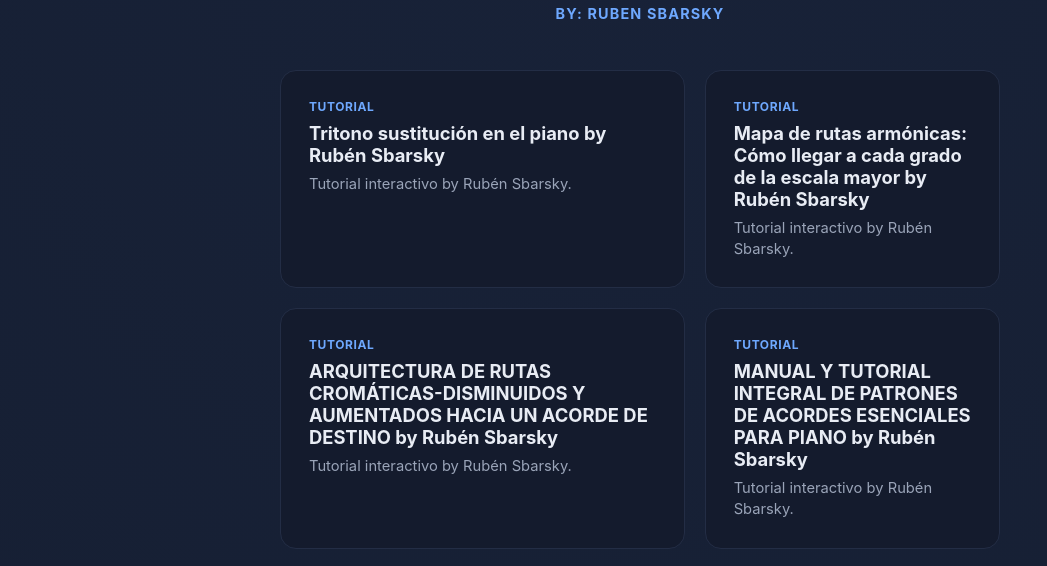
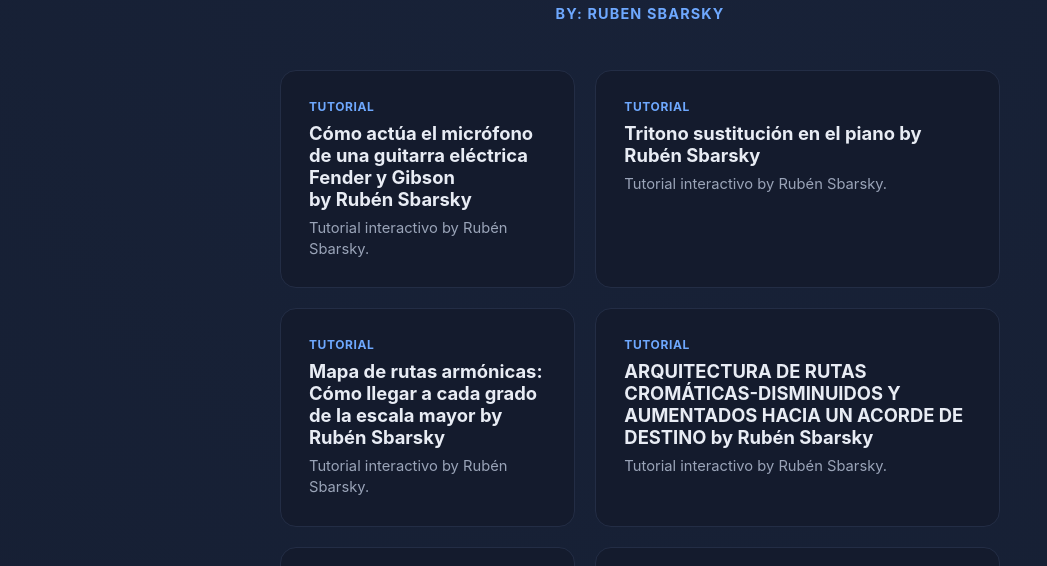
Before and after one commit to rubenurbano/ruben-urbano-piano, a plain HTML site: page index.html in a window 1280 px wide. Shown: the part 155-721 px from the top of the page, without its empty margins (0-1047 px from the left). Drawn offline with Linux system fonts and the light colour scheme.

Commit message:
Anadir tutorial nuevo a la landing page

```diff
--- a/index.html
+++ b/index.html
@@ -92,6 +92,11 @@
   <p class="author">By: Ruben Sbarsky</p>
 
   <div class="grid">
+    <a class="card" href="https://rubenurbano.github.io/ruben-urbano-piano/como-actua-el-microfono-de-una-guitarra-electrica-fender-y-gibson.html">
+      <span class="tag">Tutorial</span>
+      <h2>Cómo actúa el micrófono de una guitarra eléctrica Fender y Gibson<br>by Rubén Sbarsky</h2>
+      <p>Tutorial interactivo by Rubén Sbarsky.</p>
+    </a>
     <a class="card" href="https://rubenurbano.github.io/ruben-urbano-piano/tritono-sustitucion-en-el-piano.html">
       <span class="tag">Tutorial</span>
       <h2>Tritono sustitución en el piano by Rubén Sbarsky</h2>
```
